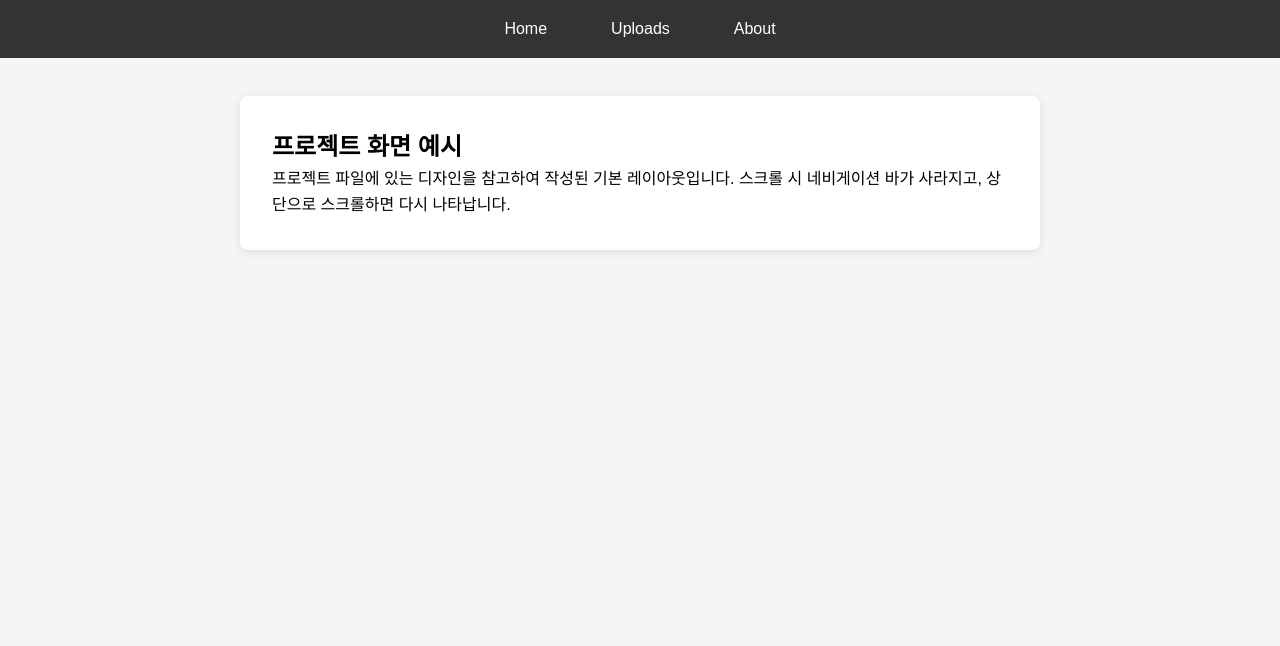
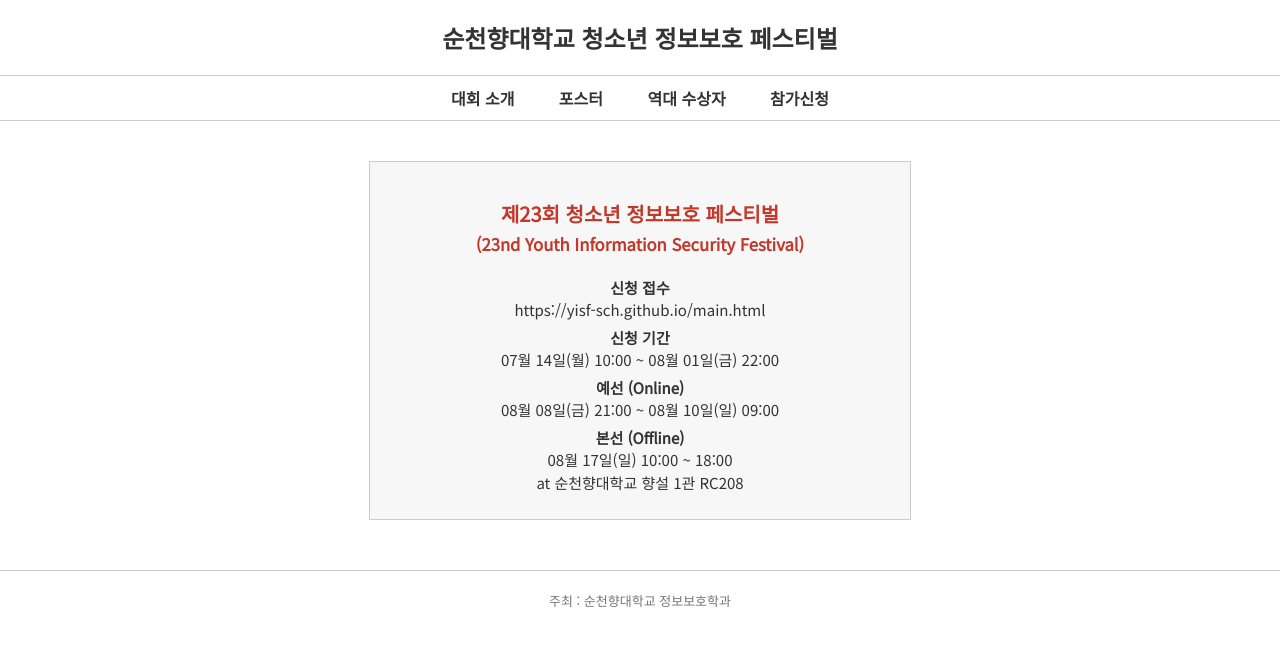
Before and after one commit to yisf-sch/yisf-sch.github.io, a plain HTML site: page main.html in a window 1280 px wide. Drawn offline with Linux system fonts and the light colour scheme.

Commit message:
Update main.html

```diff
--- a/main.html
+++ b/main.html
@@ -3,98 +3,94 @@
 <head>
   <meta charset="UTF-8" />
   <meta name="viewport" content="width=device-width, initial-scale=1.0" />
-  <title>프로젝트 화면</title>
+  <title>순천향대학교 청소년 정보보호 페스티벌</title>
+  <link href="https://fonts.googleapis.com/css2?family=Noto+Sans+KR&display=swap" rel="stylesheet" />
   <style>
-    /* 기본 리셋 */
-    * {
+    body {
       margin: 0;
-      padding: 0;
-      box-sizing: border-box;
+      font-family: 'Noto Sans KR', sans-serif;
+      background: #fff;
+      color: #333;
     }
-    body {
-      font-family: Arial, sans-serif;
-      line-height: 1.6;
-      background-color: #f5f5f5;
+    header {
+      text-align: center;
+      margin: 20px 0;
     }
-    /* 네비게이션 바 */
+    header h1 {
+      font-size: 24px;
+      margin: 0;
+    }
     nav {
-      position: fixed;
-      top: 0;
-      left: 0;
-      width: 100%;
-      background-color: #333;
-      color: #fff;
+      border-top: 1px solid #ccc;
+      border-bottom: 1px solid #ccc;
+      text-align: center;
+      padding: 10px 0;
+    }
+    nav a {
+      margin: 0 20px;
+      text-decoration: none;
+      color: #333;
+      font-weight: bold;
+    }
+    .main-section {
       display: flex;
       justify-content: center;
-      transition: transform 0.3s ease;
-      z-index: 1000;
+      margin: 40px 0;
     }
-    nav.hidden {
-      transform: translateY(-100%);
+    .main-box {
+      background: #f7f7f7;
+      border: 1px solid #ccc;
+      padding: 20px;
+      width: 500px;
+      text-align: center;
     }
-    nav ul {
-      list-style: none;
-      display: flex;
+    .main-box h2 {
+      color: #c0392b;
+      margin-bottom: 20px;
+      font-size: 20px;
     }
-    nav ul li {
-      margin: 0 1rem;
+    .main-box p {
+      margin: 5px 0;
+      font-size: 15px;
+      line-height: 1.5;
     }
-    nav ul li a {
-      color: #fff;
-      text-decoration: none;
-      padding: 1rem;
-      display: block;
-    }
-    nav ul li a:hover {
-      background-color: #555;
-    }
-    /* 메인 컨텐츠 */
-    main {
-      padding: 6rem 2rem 2rem;
-    }
-    .page {
-      max-width: 800px;
-      margin: 0 auto;
-      background: #fff;
-      padding: 2rem;
-      border-radius: 8px;
-      box-shadow: 0 2px 8px rgba(0,0,0,0.1);
+    footer {
+      border-top: 1px solid #ccc;
+      margin-top: 50px;
+      padding: 20px;
+      text-align: center;
+      font-size: 13px;
+      color: #777;
     }
   </style>
 </head>
 <body>
-  <nav id="navbar">
-    <ul>
-      <li><a href="/">Home</a></li>
-      <li><a href="/uploads">Uploads</a></li>
-      <li><a href="/about">About</a></li>
-    </ul>
+
+  <header>
+    <h1>순천향대학교 청소년 정보보호 페스티벌</h1>
+  </header>
+
+  <nav>
+    <a href="#">대회 소개</a>
+    <a href="#">포스터</a>
+    <a href="#">역대 수상자</a>
+    <a href="#">참가신청</a>
   </nav>
-  <main>
-    <section class="page">
-      <h1>프로젝트 화면 예시</h1>
-      <p>프로젝트 파일에 있는 디자인을 참고하여 작성된 기본 레이아웃입니다. 스크롤 시 네비게이션 바가 사라지고, 상단으로 스크롤하면 다시 나타납니다.</p>
-    </section>
-  </main>
-  <script>
-    // 스크롤 시 네비게이션 보이기/숨기기
-    let lastScroll = 0;
-    const navbar = document.getElementById('navbar');
-    window.addEventListener('scroll', () => {
-      const current = window.pageYOffset;
-      if (current <= 0) {
-        navbar.classList.remove('hidden');
-        return;
-      }
-      if (current > lastScroll && !navbar.classList.contains('hidden')) {
-        // 아래로 스크롤
-        navbar.classList.add('hidden');
-      } else if (current < lastScroll && navbar.classList.contains('hidden')) {
-        // 위로 스크롤
-        navbar.classList.remove('hidden');
-      }
-      lastScroll = current;
-    });
-  </script>
+
+  <section class="main-section">
+    <div class="main-box">
+      <h2>제23회 청소년 정보보호 페스티벌<br><small>(23nd Youth Information Security Festival)</small></h2>
+      <p><strong>신청 접수</strong><br>https://yisf-sch.github.io/main.html</p>
+      <p><strong>신청 기간</strong><br>07월 14일(월) 10:00 ~ 08월 01일(금) 22:00</p>
+      <p><strong>예선 (Online)</strong><br>08월 08일(금) 21:00 ~ 08월 10일(일) 09:00</p>
+      <p><strong>본선 (Offline)</strong><br>08월 17일(일) 10:00 ~ 18:00<br>at 순천향대학교 향설 1관 RC208</p>
+    </div>
+  </section>
+
+  <footer>
+    주최 : 순천향대학교 정보보호학과 <br>
+
+  </footer>
+
 </body>
 </html>
```
